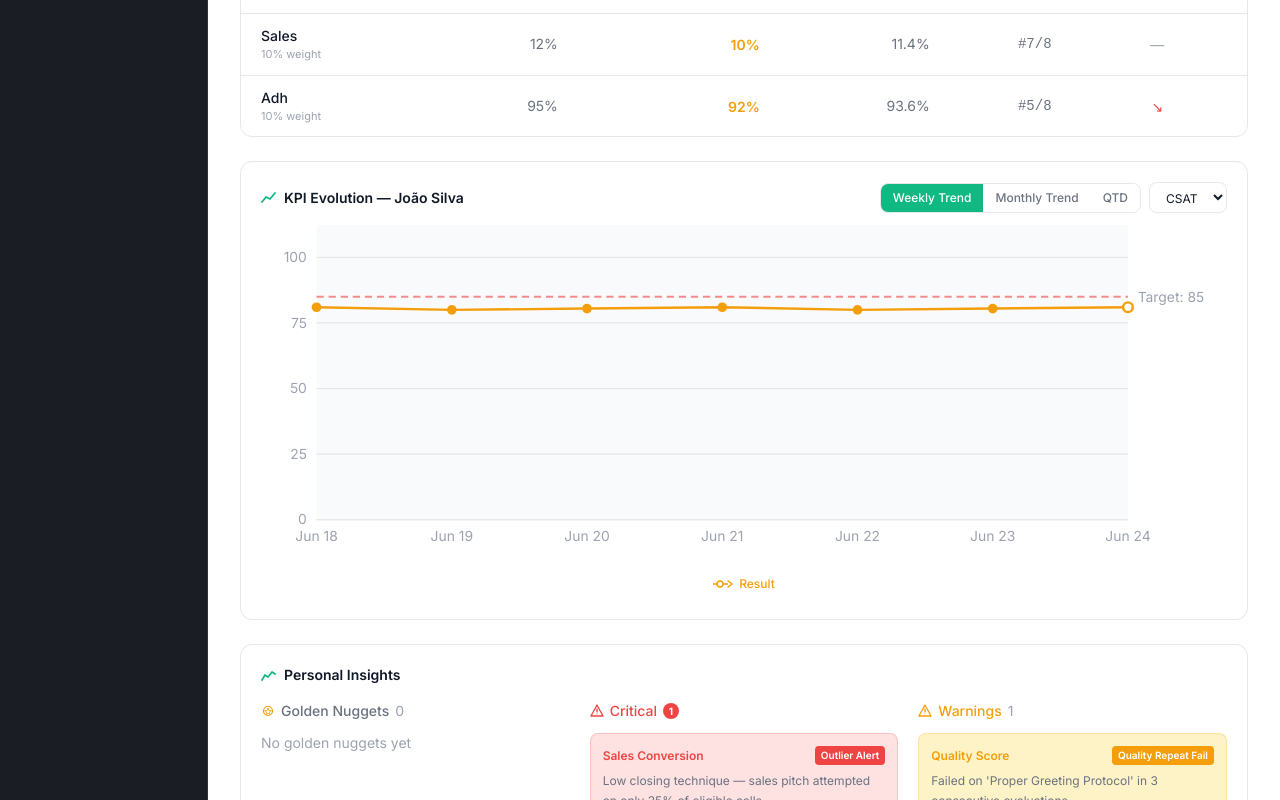
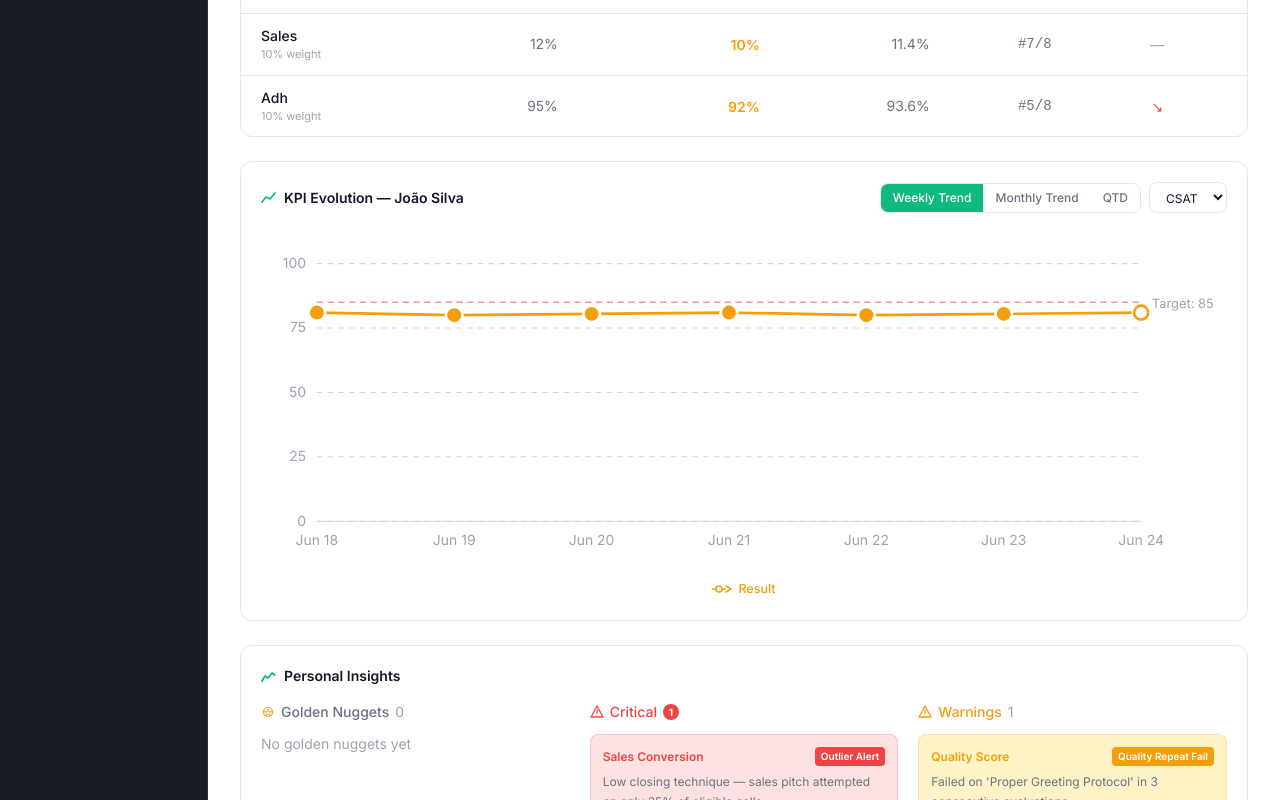
Before and after one commit to andresromero-blip/ops-supervisor-prototypes, a Next.js app: page /projects/20260620-agent-view in a window 1280 px wide. Shown: the part 594-1394 px from the top of the page. Built offline with nearby package versions, Linux system fonts and the light colour scheme.

Commit message:
Update page.tsx

```diff
--- a/app/projects/20260620-agent-view/page.tsx
+++ b/app/projects/20260620-agent-view/page.tsx
@@ -120,112 +120,133 @@ function KpiEvolutionChart({
 }) {
   const [hoverIdx, setHoverIdx] = useState<number | null>(null);
 
-  const W  = 800;
-  const H  = 280;
-  const PL = 46;   // left: Y-axis labels
-  const PR = 82;   // right: "Target: N" label
-  const PT = 16;   // top
-  const PB = 36;   // bottom: X-axis labels
+  // SVG canvas
+  const W  = 900;
+  const H  = 320;
+  const PL = 52;   // Y-axis labels
+  const PR = 80;   // "Target: N" text
+  const PT = 24;   // top
+  const PB = 44;   // X-axis labels
 
-  // Colors — exactly matching original
-  const lineColor  = color === "green" ? "#10B981" : color === "orange" ? "#F59E0B" : "#EF4444";
-  // No area fill — original has none visible
-  const areaOpacity = 0;
+  const lineColor = color === "green" ? "#10B981"
+                  : color === "orange" ? "#F59E0B"
+                  : "#EF4444";
 
   // Y scale: 0 → rounded max
   const rawMax = Math.max(...vals, target);
   const yMax   = Math.ceil(rawMax / 25) * 25 + 5;
-  const toX    = (i: number) => PL + (i / Math.max(dates.length - 1, 1)) * (W - PL - PR);
-  const toY    = (v: number) => PT + (1 - v / yMax) * (H - PT - PB);
+
+  const toX = (i: number) =>
+    PL + (i / Math.max(dates.length - 1, 1)) * (W - PL - PR);
+  const toY = (v: number) =>
+    PT + (1 - v / yMax) * (H - PT - PB);
 
   const yTicks   = [0, 25, 50, 75, 100].filter(t => t <= yMax + 5);
   const targetY  = toY(target);
   const points   = vals.map((v, i) => [toX(i), toY(v)] as [number, number]);
-  const linePath = points.map(([x, y], i) => `${i === 0 ? "M" : "L"} ${x.toFixed(1)} ${y.toFixed(1)}`).join(" ");
-  const segW     = (W - PL - PR) / Math.max(dates.length - 1, 1);
+  const linePath = points.map(([x, y], i) =>
+    `${i === 0 ? "M" : "L"} ${x.toFixed(1)} ${y.toFixed(1)}`).join(" ");
+  const segW = (W - PL - PR) / Math.max(dates.length - 1, 1);
 
   return (
-    <div className="relative select-none" style={{ borderRadius: 10, overflow: "hidden" }}>
+    <div className="relative select-none">
       <svg
         viewBox={`0 0 ${W} ${H}`}
         width="100%"
         style={{ display: "block", aspectRatio: `${W}/${H}` }}
         onMouseLeave={() => setHoverIdx(null)}
       >
-        {/* Chart background — #F9FAFB matching original */}
-        <rect x={PL} y={0} width={W - PL - PR} height={H - PB} fill="#F9FAFB" />
+        {/* White background for plot area */}
+        <rect x={PL} y={PT} width={W - PL - PR} height={H - PT - PB} fill="#fff" />
 
-        {/* Y grid lines — light grey horizontal, no dasharray */}
+        {/* Y grid lines — dashed, matching original */}
         {yTicks.map(tick => {
           const ty = toY(tick);
           return (
             <g key={tick}>
               <line
                 x1={PL} y1={ty} x2={W - PR} y2={ty}
-                stroke="#E5E7EB" strokeWidth="1"
+                stroke="#D1D5DB"
+                strokeWidth="1"
+                strokeDasharray="5 5"
               />
               <text
-                x={PL - 8} y={ty + 4}
-                textAnchor="end" fontSize="11.5"
-                fill="#9CA3AF" fontFamily="Inter,system-ui,sans-serif"
+                x={PL - 10} y={ty + 4}
+                textAnchor="end"
+                fontSize="13"
+                fill="#9CA3AF"
+                fontFamily="Inter,system-ui,sans-serif"
               >{tick}</text>
             </g>
           );
         })}
 
-        {/* X baseline */}
-        <line x1={PL} y1={H - PB} x2={W - PR} y2={H - PB} stroke="#E5E7EB" strokeWidth="1" />
+        {/* X baseline — solid grey */}
+        <line
+          x1={PL} y1={H - PB} x2={W - PR} y2={H - PB}
+          stroke="#D1D5DB" strokeWidth="1"
+        />
 
         {/* Target line — red dashed */}
         <line
           x1={PL} y1={targetY} x2={W - PR} y2={targetY}
-          stroke="#EF4444" strokeWidth="1.5"
-          strokeDasharray="6 4" opacity="0.6"
+          stroke="#EF4444"
+          strokeWidth="1.5"
+          strokeDasharray="6 4"
+          opacity="0.55"
         />
         <text
-          x={W - PR + 8} y={targetY + 4}
-          fontSize="11.5" fill="#9CA3AF"
+          x={W - PR + 10} y={targetY + 5}
+          fontSize="12"
+          fill="#9CA3AF"
           fontFamily="Inter,system-ui,sans-serif"
         >Target: {target}</text>
 
-        {/* Main line */}
+        {/* Main data line */}
         <path
-          d={linePath} fill="none"
-          stroke={lineColor} strokeWidth="2"
-          strokeLinejoin="round" strokeLinecap="round"
+          d={linePath}
+          fill="none"
+          stroke={lineColor}
+          strokeWidth="2.5"
+          strokeLinejoin="round"
+          strokeLinecap="round"
         />
 
-        {/* Hover crosshair */}
+        {/* Hover vertical line */}
         {hoverIdx !== null && (
           <line
             x1={toX(hoverIdx)} y1={PT}
             x2={toX(hoverIdx)} y2={H - PB}
-            stroke="#D1D5DB" strokeWidth="1"
+            stroke="#9CA3AF"
+            strokeWidth="1"
           />
         )}
 
         {/* Data points:
-            - normal: small solid circle, no stroke
-            - last:   white fill + colored stroke (hollow)
-            - hovered: slightly larger */}
+            - All points: solid fill, white ring between fill and line (boxed look)
+            - Last point: white fill + colored stroke (hollow)
+         */}
         {points.map(([x, y], i) => {
           const isLast    = i === vals.length - 1;
           const isHovered = hoverIdx === i;
-          const r = isHovered ? 5.5 : 4;
-          return isLast ? (
-            <circle
-              key={i}
-              cx={x} cy={y} r={r}
-              fill="#fff"
-              stroke={lineColor}
-              strokeWidth="2"
-            />
-          ) : (
-            <circle
-              key={i}
-              cx={x} cy={y} r={r}
-              fill={lineColor}
-            />
+          const r = isHovered ? 8 : 6.5;
+          if (isLast) {
+            return (
+              <g key={i}>
+                {/* white halo */}
+                <circle cx={x} cy={y} r={r + 2.5} fill="#fff" />
+                {/* colored ring */}
+                <circle cx={x} cy={y} r={r} fill="#fff" stroke={lineColor} strokeWidth="2.5" />
+              </g>
+            );
+          }
+          return (
+            <g key={i}>
+              {/* white halo between line and dot */}
+              <circle cx={x} cy={y} r={r + 2.5} fill="#fff" />
+              {/* solid dot */}
+              <circle cx={x} cy={y} r={r} fill={lineColor} />
+            </g>
           );
         })}
 
@@ -233,13 +254,15 @@ function KpiEvolutionChart({
         {dates.map((d, i) => (
           <text
             key={d}
-            x={toX(i)} y={H - PB + 18}
-            textAnchor="middle" fontSize="11.5"
-            fill="#9CA3AF" fontFamily="Inter,system-ui,sans-serif"
+            x={toX(i)} y={H - PB + 22}
+            textAnchor="middle"
+            fontSize="13"
+            fill="#9CA3AF"
+            fontFamily="Inter,system-ui,sans-serif"
           >{d}</text>
         ))}
 
-        {/* Invisible hover columns */}
+        {/* Invisible hover hit areas */}
         {dates.map((_, i) => {
           const cx = toX(i);
           const x0 = i === 0 ? PL : cx - segW / 2;
@@ -247,8 +270,9 @@ function KpiEvolutionChart({
           return (
             <rect
               key={i}
-              x={x0} y={0}
-              width={x1 - x0} height={H - PB}
+              x={x0} y={PT}
+              width={x1 - x0}
+              height={H - PT - PB}
               fill="transparent"
               onMouseEnter={() => setHoverIdx(i)}
             />
@@ -256,7 +280,7 @@ function KpiEvolutionChart({
         })}
       </svg>
 
-      {/* Tooltip — white card, light shadow */}
+      {/* Tooltip */}
       {hoverIdx !== null && (() => {
         const pctX  = toX(hoverIdx) / W * 100;
         const pctY  = toY(vals[hoverIdx]) / H * 100;
@@ -266,28 +290,32 @@ function KpiEvolutionChart({
             style={{
               position: "absolute",
               ...(right
-                ? { right: `calc(${100 - pctX}% + 12px)` }
-                : { left:  `calc(${pctX}% + 12px)` }),
-              top: `${pctY}%`,
-              transform: "translateY(-50%)",
-              background: "#fff",
-              border: "1px solid #F0F0F0",
-              borderRadius: 10,
-              padding: "9px 13px",
-              pointerEvents: "none",
-              whiteSpace: "nowrap",
-              zIndex: 30,
-              boxShadow: "0 2px 12px rgba(0,0,0,0.08)",
-              minWidth: 90,
+                ? { right: `calc(${100 - pctX}% + 14px)` }
+                : { left:  `calc(${pctX}% + 14px)` }),
+              top:             `${pctY}%`,
+              transform:       "translateY(-50%)",
+              background:      "#fff",
+              border:          "1px solid #F0F0F0",
+              borderRadius:    10,
+              padding:         "10px 14px",
+              pointerEvents:   "none",
+              whiteSpace:      "nowrap",
+              zIndex:          30,
+              boxShadow:       "0 2px 12px rgba(0,0,0,0.08)",
+              minWidth:        90,
             }}
           >
-            <p style={{ margin: 0, fontWeight: 600, color: "#111827", fontSize: 13, marginBottom: 5 }}>
+            <p style={{
+              margin: 0, fontWeight: 600,
+              color: "#111827", fontSize: 13, marginBottom: 6,
+            }}>
               {dates[hoverIdx]}
             </p>
             <div style={{ display: "flex", alignItems: "center", gap: 6 }}>
               <span style={{
                 width: 8, height: 8, borderRadius: "50%",
-                background: lineColor, display: "inline-block", flexShrink: 0,
+                background: lineColor,
+                display: "inline-block", flexShrink: 0,
               }} />
               <span style={{ color: lineColor, fontWeight: 600, fontSize: 13 }}>
                 : {vals[hoverIdx]}
@@ -298,16 +326,20 @@ function KpiEvolutionChart({
       })()}
 
       {/* Result label */}
-      <div style={{ textAlign: "center", marginTop: 8, paddingBottom: 4 }}>
+      <div style={{ textAlign: "center", marginTop: 8 }}>
         <span style={{
-          display: "inline-flex", alignItems: "center", gap: 6,
-          fontSize: 12, color: lineColor, fontWeight: 500,
+          display:    "inline-flex",
+          alignItems: "center",
+          gap:        6,
+          fontSize:   12.5,
+          color:      lineColor,
+          fontWeight: 500,
         }}>
           <svg width="20" height="10" viewBox="0 0 20 10" fill="none">
-            <line x1="0" y1="5" x2="15" y2="5" stroke={lineColor} strokeWidth="1.5"/>
-            <circle cx="7" cy="5" r="3" fill="#fff" stroke={lineColor} strokeWidth="1.5"/>
-            <path d="M15 2l4 3-4 3" fill="none" stroke={lineColor} strokeWidth="1.5"
-              strokeLinecap="round" strokeLinejoin="round"/>
+            <line x1="0" y1="5" x2="14" y2="5" stroke={lineColor} strokeWidth="1.5" />
+            <circle cx="7" cy="5" r="3" fill="#fff" stroke={lineColor} strokeWidth="1.5" />
+            <path d="M14 2l5 3-5 3" fill="none" stroke={lineColor} strokeWidth="1.5"
+              strokeLinecap="round" strokeLinejoin="round" />
           </svg>
           Result
         </span>
```
